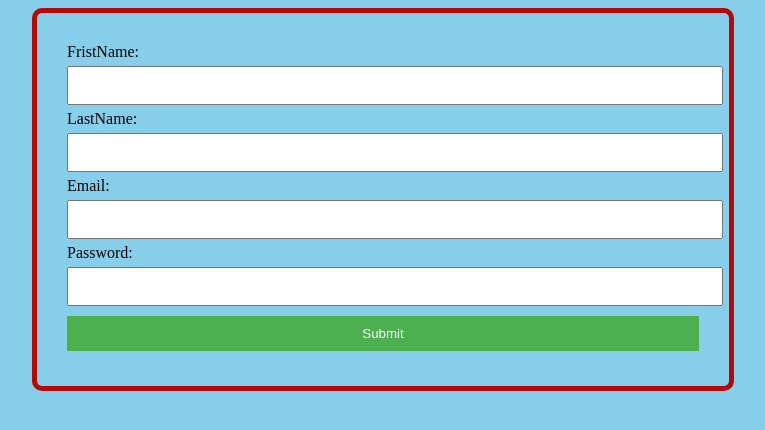
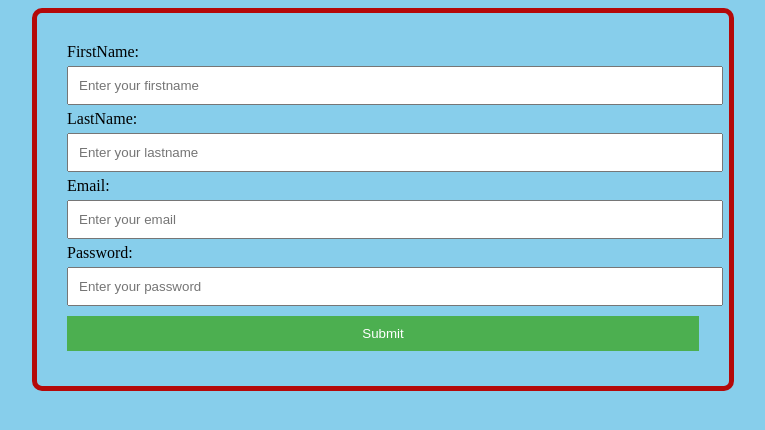
Before and after one commit to manav135/Apex-Planet, a PHP site: page / in a window 1280 px wide. Shown: the top 430 px of the page, without its empty margins (257-1022 px from the left). Run offline with PHP 8.4, Linux system fonts and the light colour scheme.

Commit message:
Update index.php

```diff
--- a/task 1/index.php
+++ b/task 1/index.php
@@ -5,59 +5,88 @@
     <meta name="viewport" content="width=device-width, initial-scale=1.0">
     <title>Form</title>
     <style>
-        form{
+        form {
             margin: 0 auto;
             width: 50%;
             padding: 30px;
             border: 5px solid #b40909;
             border-radius: 10px;
         }
-        input{
+        input {
             width: 100%;
             padding: 10px;
             margin: 5px 0;
         }
-        input[type="submit"]{
+        input[type="submit"] {
             background-color: #4CAF50;
             color: white;
             border: none;
             cursor: pointer;
         }
-        input[type="submit"]:hover{
+        input[type="submit"]:hover {
             background-color: #45a049;
         }
-        body{
+        body {
             background-color: skyblue;
         }
     </style>
 </head>
 <body>
 
-    <form>
-        <label for="fristname">FristName: </label>
-        <input type="text" name="fristname" id="fristname">
+    <form method="post" action="">
+        <label for="firstname">FirstName: </label>
+        <input type="text" name="firstname" id="firstname" placeholder="Enter your firstname" required>
         <br>
         <label for="lastname">LastName: </label>
-        <input type="text" name="lastname" id="lastname">
+        <input type="text" name="lastname" id="lastname" placeholder="Enter your lastname" required>
         <br>
         <label for="email">Email: </label>
-        <input type="email" name="email" id="email">
+        <input type="email" name="email" id="email" placeholder="Enter your email" required>
         <br>
         <label for="password">Password: </label>
-        <input type="password" name="password" id="password">
+        <input type="password" name="password" id="password" placeholder="Enter your password" required>
         <br>
-        <input type="submit" value="Submit">
+        <input type="submit" value="Submit" name="submit">
     </form>
 
 </body>
 </html>
 
 <?php
-    if(isset($_GET['fristname']) && isset($_GET['lastname']) && isset($_GET['email']) && isset($_GET['password'])){
-        $fristname = $_GET['fristname'];
-        $lastname = $_GET['lastname'];
-        $email = $_GET['email'];
-        $password = $_GET['password'];
-        echo "Fristname:  $fristname <br> Lastname: $lastname <br> Email: $email <br> Password: $password";
+$host = "localhost";
+$user = "root";
+$password = "";
+$db = "form";
+
+$conn = new mysqli($host, $user, $password, $db);
+
+if ($conn->connect_error) {
+    die("Connection failed: " . $conn->connect_error);
+}
+
+
+if (isset($_POST['submit'])) {
+    $firstname = $_POST['firstname'];
+    $lastname = $_POST['lastname'];
+    $email = $_POST['email'];
+    $password = password_hash($_POST['password'], PASSWORD_DEFAULT);
+
+    $stmt = $conn->prepare("INSERT INTO users (firstname, lastname, email, password) VALUES (?, ?, ?, ?)");
+    if ($stmt === false) {
+        die("Error preparing the statement: " . $conn->error);
     }
+    $stmt->bind_param("ssss", $firstname, $lastname, $email, $password);
+
+    if ($stmt->execute()) {
+        echo "Data inserted successfully";
+    } else {
+        echo "Error: " . $stmt->error;
+    }
+
+    $stmt->close();
+}
+
+$conn->close();
+
+
 ?>
```
